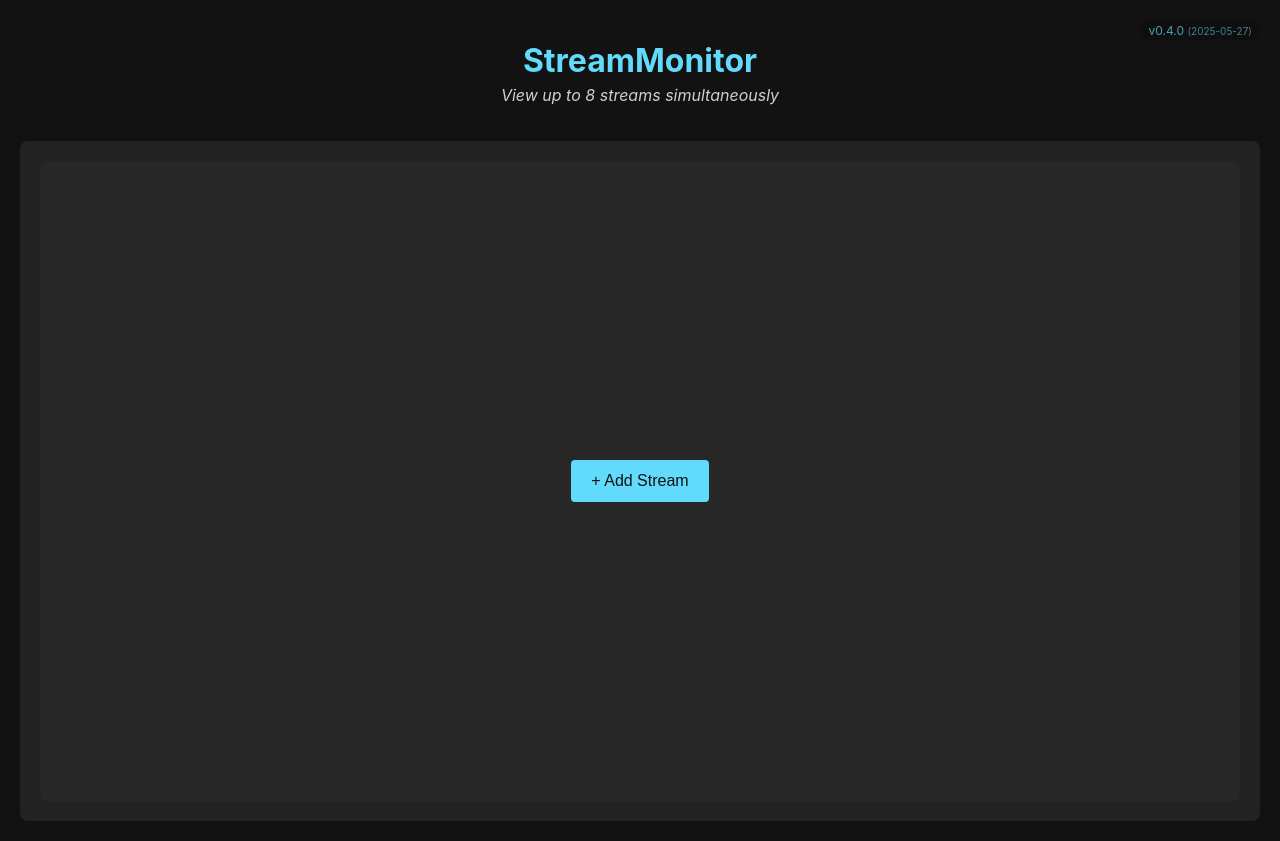
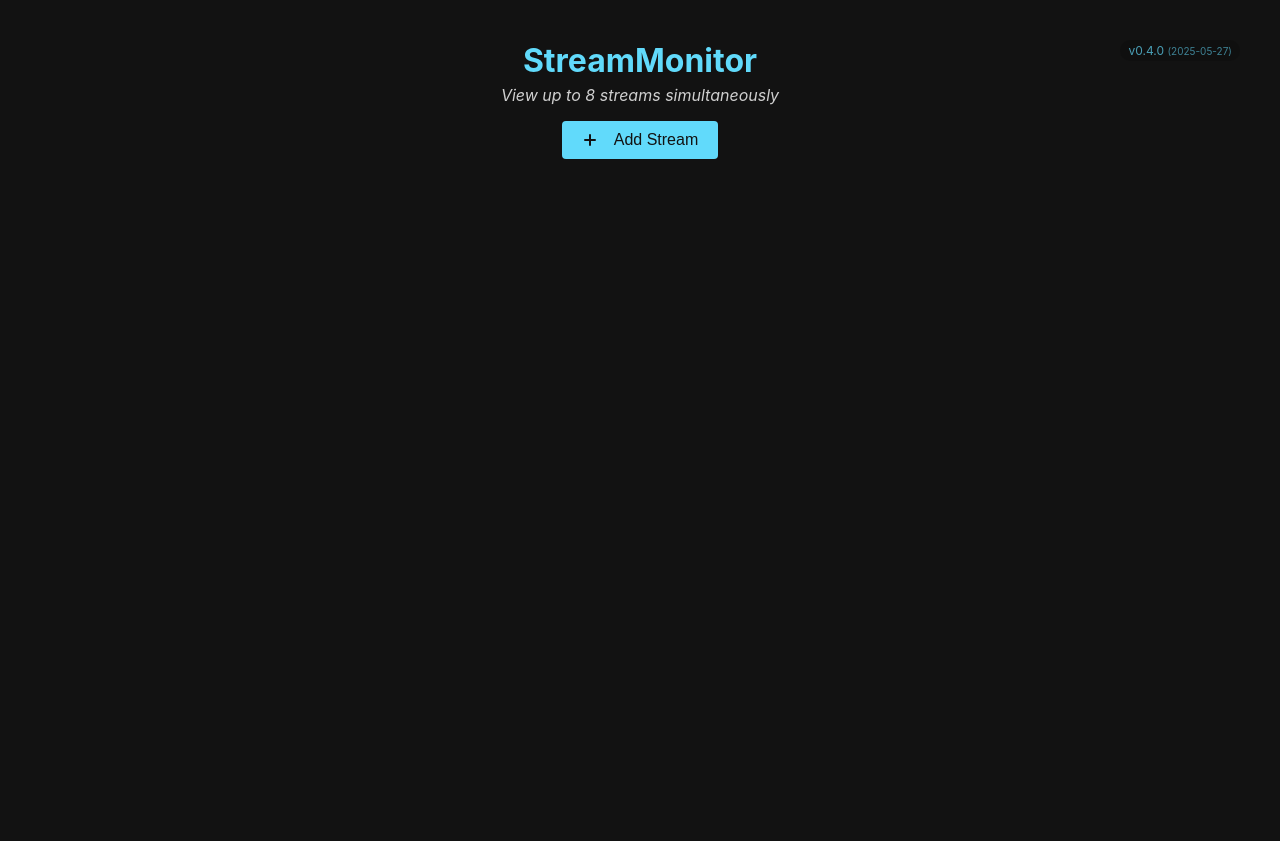
Before and after one commit to Ronhul/stream-monitor, a React (Create React App) app: page / in a window 1280 px wide. After the commit the page ends 800 px from the top, so only its background shows below. Built offline with nearby package versions, Linux system fonts and the light colour scheme; the HTML template or start-up script is replaced by a standard one.

Commit message:
Rework the interface

```diff
--- a/src/App.css
+++ b/src/App.css
@@ -6,14 +6,17 @@
 .App {
   padding: 20px;
   max-width: 100vw;
-  min-height: 100vh;
+  height: 100vh;
   display: flex;
   flex-direction: column;
+  overflow: hidden;
 }
 
 header {
   text-align: center;
   margin-bottom: 20px;
+  position: relative;
+  padding-bottom: 15px;
 }
 
 header h1 {
@@ -48,19 +51,49 @@ header p {
   display: grid;
   grid-template-columns: 1fr 1fr 1fr 1fr;
   gap: 15px;
-  height: calc(100vh - 120px);
-  overflow: auto;
+  height: calc(100vh - 110px);
+  overflow: hidden;
   max-width: 100%;
   box-sizing: border-box;
+  flex: 1;
 }
 
-.add-stream-container {
-  background: rgba(50, 50, 50, 0.5);
-  border-radius: 8px;
-  display: flex;
-  justify-content: center;
+.stream-tile-wrapper {
+  width: 100%;
+  height: 100%;
+  min-height: 0; /* Prevents grid items from expanding beyond container */
+  overflow: hidden;
+}
+
+.add-stream-button {
+  margin-top: 20px;
+  background-color: #61dafb;
+  color: #121212;
+  border: none;
+  border-radius: 4px;
+  padding: 10px 20px;
+  font-weight: 500;
+  cursor: pointer;
+  transition: all 0.2s;
+  display: inline-flex;
   align-items: center;
-  padding: 20px;
+  gap: 8px;
+}
+
+.add-stream-button:hover {
+  background-color: #4fa8c9;
+  transform: scale(1.05);
+}
+
+.add-stream-button.disabled {
+  opacity: 0.6;
+  cursor: not-allowed;
+  transform: none;
+}
+
+.add-stream-button svg {
+  width: 16px;
+  height: 16px;
 }
 
 @media (max-width: 1200px) {
@@ -72,6 +105,10 @@ header p {
   .stream-grid > div {
     grid-area: auto !important;
   }
+
+  header {
+    margin-bottom: 15px;
+  }
 }
 
 @media (max-width: 768px) {
@@ -79,4 +116,12 @@ header p {
     grid-template-columns: 1fr;
     grid-template-areas: none !important;
   }
+
+  .App {
+    padding: 15px;
+  }
+
+  header {
+    margin-bottom: 10px;
+  }
 }
--- a/src/App.js
+++ b/src/App.js
@@ -6,6 +6,7 @@ import { VERSION, BUILD_DATE } from './version';
 
 function App() {
   const [streams, setStreams] = useState([]);
+  const [isModalOpen, setIsModalOpen] = useState(false);
   const MAX_STREAMS = 8;
 
   // Function to add a new stream
@@ -39,21 +40,21 @@ function App() {
   const getGridTemplateAreas = () => {
     switch (streams.length) {
       case 0:
-        return '"add add add add"';
+        return '';
       case 1:
-        return '"s0 s0 s0 s0" "add add add add"';
+        return '"s0 s0 s0 s0"';
       case 2:
-        return '"s0 s0 s1 s1" "add add add add"';
+        return '"s0 s0 s1 s1"';
       case 3:
-        return '"s0 s0 s1 s1" "s2 s2 add add"';
+        return '"s0 s0 s1 s1" "s2 s2 . ."';
       case 4:
-        return '"s0 s0 s1 s1" "s2 s2 s3 s3" "add add add add"';
+        return '"s0 s0 s1 s1" "s2 s2 s3 s3"';
       case 5:
-        return '"s0 s0 s1 s1" "s2 s2 s3 s3" "s4 s4 add add"';
+        return '"s0 s0 s1 s1" "s2 s2 s3 s3" "s4 . . ."';
       case 6:
-        return '"s0 s0 s1 s1" "s2 s2 s3 s3" "s4 s4 s5 s5" "add add add add"';
+        return '"s0 s0 s1 s1" "s2 s2 s3 s3" "s4 s4 s5 s5"';
       case 7:
-        return '"s0 s0 s1 s1" "s2 s2 s3 s3" "s4 s4 s5 s5" "s6 s6 add add"';
+        return '"s0 s0 s1 s1" "s2 s2 s3 s3" "s4 s4 s5 s5" "s6 s6 . ."';
       case 8:
         return '"s0 s0 s1 s1" "s2 s2 s3 s3" "s4 s4 s5 s5" "s6 s6 s7 s7"';
       default:
@@ -67,6 +68,17 @@ function App() {
         <h1>StreamMonitor</h1>
         <p>View up to 8 streams simultaneously</p>
         <span className="version-info">v{VERSION} <small>({BUILD_DATE})</small></span>
+
+        <button
+          className={`add-stream-button ${streams.length >= MAX_STREAMS ? 'disabled' : ''}`}
+          onClick={() => setIsModalOpen(true)}
+          disabled={streams.length >= MAX_STREAMS}
+        >
+          <svg width="16" height="16" viewBox="0 0 16 16" fill="currentColor">
+            <path d="M8 2a1 1 0 0 1 1 1v4h4a1 1 0 1 1 0 2H9v4a1 1 0 1 1-2 0V9H3a1 1 0 0 1 0-2h4V3a1 1 0 0 1 1-1z" />
+          </svg>
+          {streams.length >= MAX_STREAMS ? 'Maximum Streams' : 'Add Stream'}
+        </button>
       </header>
 
       <div
@@ -74,7 +86,7 @@ function App() {
         style={{ gridTemplateAreas: getGridTemplateAreas() }}
       >
         {streams.map((stream, index) => (
-          <div key={stream.id} style={{ gridArea: `s${index}`, width: '100%', height: '100%' }}>
+          <div key={stream.id} className="stream-tile-wrapper">
             <StreamTile
               stream={stream}
               onRemove={() => removeStream(stream.id)}
@@ -82,11 +94,14 @@ function App() {
             />
           </div>
         ))}
+      </div>
 
-        <div className="add-stream-container" style={{ gridArea: 'add' }}>
-          <AddStreamForm onAddStream={addStream} disabled={streams.length >= MAX_STREAMS} />
-        </div>
-      </div>
+      <AddStreamForm
+        onAddStream={addStream}
+        disabled={streams.length >= MAX_STREAMS}
+        isOpen={isModalOpen}
+        onClose={() => setIsModalOpen(false)}
+      />
     </div>
   );
 }
--- a/src/components/AddStreamForm.css
+++ b/src/components/AddStreamForm.css
@@ -1,50 +1,78 @@
-.add-stream-form {
-  width: 100%;
-  height: 100%;
+/* Modal Styles */
+.add-stream-modal-backdrop {
+  position: fixed;
+  top: 0;
+  left: 0;
+  width: 100vw;
+  height: 100vh;
+  background-color: rgba(0, 0, 0, 0.7);
+  display: flex;
+  justify-content: center;
+  align-items: center;
+  z-index: 1000;
+  backdrop-filter: blur(3px);
+}
+
+.add-stream-modal {
   background-color: #2a2a2a;
   border-radius: 8px;
-  padding: 20px;
-  display: flex;
-  flex-direction: column;
-  justify-content: center;
-  align-items: center;
-  transition: all 0.3s ease;
+  padding: 25px;
+  width: 90%;
+  max-width: 450px;
+  box-shadow: 0 5px 20px rgba(0, 0, 0, 0.5);
+  animation: modalFadeIn 0.3s ease;
 }
 
-.add-stream-form.collapsed {
-  background-color: rgba(50, 50, 50, 0.3);
+@keyframes modalFadeIn {
+  from {
+    opacity: 0;
+    transform: translateY(-20px);
+  }
+  to {
+    opacity: 1;
+    transform: translateY(0);
+  }
 }
 
-.add-stream-form.expanded {
-  background-color: #2a2a2a;
-}
-
-.add-stream-form h3 {
+.add-stream-modal h3 {
   margin-top: 0;
   margin-bottom: 20px;
   color: #61dafb;
+  text-align: center;
 }
 
-.expand-button {
+/* Add Stream Button Styles */
+.add-stream-button {
   background-color: #61dafb;
   color: #121212;
   border: none;
   border-radius: 4px;
-  padding: 12px 20px;
+  padding: 10px 20px;
   font-size: 16px;
   cursor: pointer;
   transition: all 0.2s;
   display: flex;
   align-items: center;
   justify-content: center;
+  margin: 0 auto;
 }
 
-.expand-button:hover {
+.add-stream-button:hover {
   background-color: #4fa8c9;
   transform: scale(1.05);
 }
 
-.add-stream-form.disabled {
+.add-stream-button svg {
+  margin-right: 8px;
+}
+
+.add-stream-button.disabled {
+  background-color: rgba(97, 218, 251, 0.5);
+  cursor: not-allowed;
+}
+
+/* Apply to modal when disabled */
+.add-stream-modal.disabled {
   background-color: rgba(50, 50, 50, 0.3);
   color: #888;
   justify-content: center;
--- a/src/components/AddStreamForm.js
+++ b/src/components/AddStreamForm.js
@@ -1,10 +1,9 @@
 import React, { useState } from 'react';
 import './AddStreamForm.css';
 
-const AddStreamForm = ({ onAddStream, disabled }) => {
+const AddStreamForm = ({ onAddStream, disabled, isOpen, onClose }) => {
   const [url, setUrl] = useState('');
   const [type, setType] = useState('youtube');
-  const [isExpanded, setIsExpanded] = useState(false);
 
   const handleSubmit = (e) => {
     e.preventDefault();
@@ -12,32 +11,23 @@ const AddStreamForm = ({ onAddStream, disabled }) => {
 
     onAddStream({ url, type });
     setUrl('');
-    setIsExpanded(false);
+    onClose();
   };
 
-  if (disabled) {
-    return (
-      <div className="add-stream-form disabled">
-        <p>Maximum number of streams reached (8)</p>
-      </div>
-    );
+  if (!isOpen) {
+    return null;
   }
 
-  if (!isExpanded) {
-    return (
-      <div className="add-stream-form collapsed">
-        <button
-          className="expand-button"
-          onClick={() => setIsExpanded(true)}
-        >
-          + Add Stream
-        </button>
-      </div>
-    );
+  // Modal backdrop click handler
+  const handleBackdropClick = (e) => {
+    if (e.target === e.currentTarget) {
+      onClose();
     }
+  };
 
   return (
-    <div className="add-stream-form expanded">
+    <div className="add-stream-modal-backdrop" onClick={handleBackdropClick}>
+      <div className="add-stream-modal">
         <h3>Add New Stream</h3>
         <form onSubmit={handleSubmit}>
           <div className="form-group">
@@ -61,32 +51,39 @@ const AddStreamForm = ({ onAddStream, disabled }) => {
               value={url}
               onChange={(e) => setUrl(e.target.value)}
               placeholder={
-              type === 'youtube'
-                ? 'https://www.youtube.com/watch?v=...'
-                : type === 'twitch'
-                ? 'https://www.twitch.tv/...'
-                : 'Telegram stream URL'
+                type === 'youtube' ? 'https://www.youtube.com/watch?v=...' :
+                type === 'twitch' ? 'https://www.twitch.tv/...' :
+                'https://t.me/...'
               }
+              autoFocus
               required
             />
+          </div>
+
+          <div className="form-help">
+            {type === 'twitch' && <span>Enter a Twitch channel URL or just the channel name</span>}
+            {type === 'youtube' && <span>Enter a YouTube video URL</span>}
+            {type === 'telegram' && <span>Enter a Telegram video URL</span>}
           </div>
 
           <div className="form-actions">
             <button
               type="button"
               className="cancel-button"
-            onClick={() => setIsExpanded(false)}
+              onClick={onClose}
             >
               Cancel
             </button>
             <button
               type="submit"
               className="add-button"
+              disabled={disabled}
             >
-            Add Stream
+              {disabled ? 'Max Streams Reached' : 'Add Stream'}
             </button>
           </div>
         </form>
+      </div>
     </div>
   );
 };
--- a/src/components/StreamTile.css
+++ b/src/components/StreamTile.css
@@ -8,10 +8,10 @@
   flex-direction: column;
   box-shadow: 0 4px 10px rgba(0, 0, 0, 0.3);
   transition: all 0.3s ease;
-  aspect-ratio: 16/9;
   padding: 0;
   margin: 0;
   max-width: 100%;
+  min-height: 0; /* Important for grid layout */
 }
 
 .stream-container {
@@ -21,6 +21,7 @@
   display: flex;
   flex-grow: 1;
   overflow: hidden;
+  min-height: 0; /* Important for flex layout */
 }
 
 .video-container {
@@ -34,6 +35,7 @@
   justify-content: center;
   align-items: center;
   overflow: hidden;
+  aspect-ratio: 16/9;
 }
 
 .video-container iframe,
```
Lines whose indentation alone changed are shown as unchanged.
